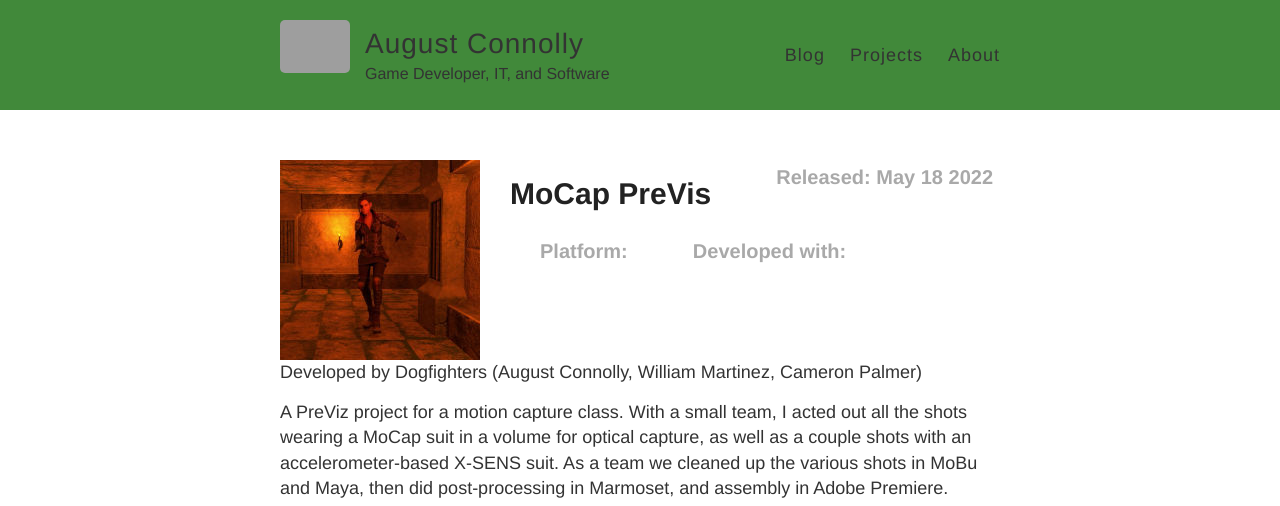
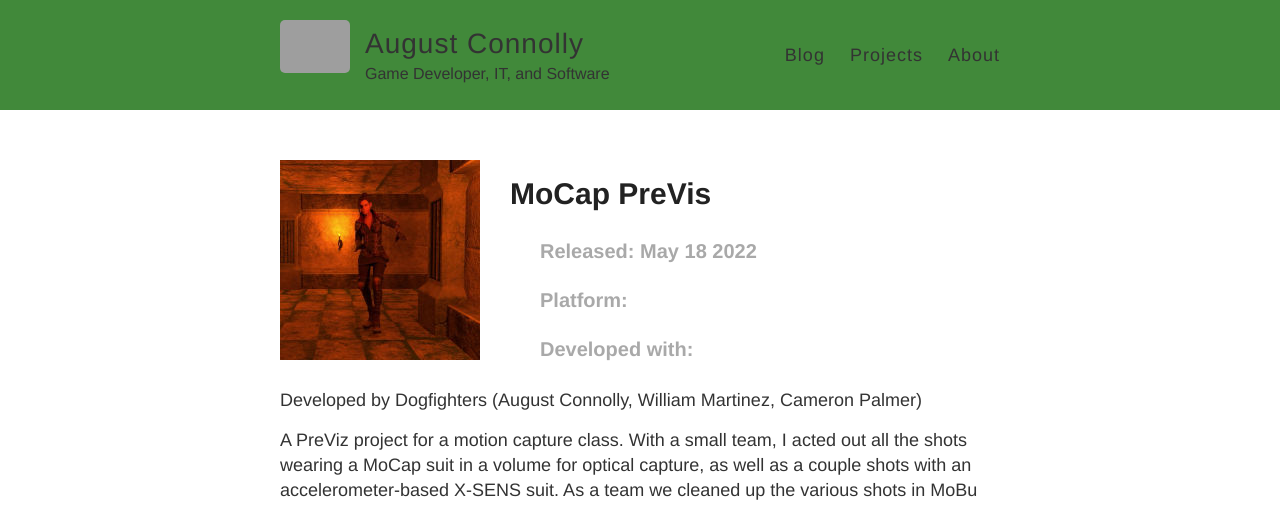
Before and after one commit to aconnolly2/aconnolly2.github.io, a Jekyll site: the page built from projects/previs.md, in a window 1280 px wide. Shown: the top 506 px of the page. Built offline with Jekyll 4.4.1, drawn with Linux system fonts in a browser that asks for light colours; grey boxes are pictures that could not be loaded.

Commit message:
Modified project page template for better two-column description layout. Adjusted MoCap video size for better aspect ratio.

```diff
--- a/_layouts/project.html
+++ b/_layouts/project.html
@@ -5,10 +5,12 @@
 <article class="project">
   <div class="project-title-div">
     <img class="project-title-thumbnail" src="/images/project-thumbnails/{{ page.thumbnail }}" />
-    <h1 class="project-title-text">{{ page.title }}</h1>
-    <h3 class="project-subtitle">{{ % if page.release-date % }}Released: {{ page.release-date }}{{ % endif % }}</h3>
-    <h3 class="project-subtitle">{{ % if page.platform }}Platform: {{ page.platform }}{{ % endif % }}</h3>
-    <h3 class="project-subtitle">{{ % if page.tech }}Developed with: {{ page.tech }}{{ % endif % }}</h3>
+    <div class="project-description-div">
+      <h1 class="project-title-text">{{ page.title }}</h1>
+      <h3 class="project-subtitle">{{ % if page.release-date % }}Released: {{ page.release-date }}{{ % endif % }}</h3>
+      <h3 class="project-subtitle">{{ % if page.platform }}Platform: {{ page.platform }}{{ % endif % }}</h3>
+      <h3 class="project-subtitle">{{ % if page.tech }}Developed with: {{ page.tech }}{{ % endif % }}</h3>
+    </div>
   </div>
 
   <div class="project-team-credit">
--- a/projects/previs.md
+++ b/projects/previs.md
@@ -9,4 +9,4 @@
 
 A PreViz project for a motion capture class. With a small team, I acted out all the shots wearing a MoCap suit in a volume for optical capture, as well as a couple shots with an accelerometer-based X-SENS suit. As a team we cleaned up the various shots in MoBu and Maya, then did post-processing in Marmoset, and assembly in Adobe Premiere.
 
-<iframe width="720" height="540" src="https://www.youtube.com/embed/RYmmxbLpTy8" frameborder="0" allowfullscreen="1" > </iframe>
+<iframe width="720" height="405" src="https://www.youtube.com/embed/RYmmxbLpTy8" frameborder="0" allowfullscreen="1" > </iframe>
--- a/style.scss
+++ b/style.scss
@@ -297,6 +297,10 @@
 // project page template
 //
 
+.project-description-div {
+  float: right;
+}
+
 .project-title-div {
   display: inline-block;
 }
@@ -306,14 +310,11 @@
 }
 
 .project-title-text {
-  display: inline-block;
-  vertical-align: top;
   margin-left: 1em;
   margin-top: 0.25em;
 }
 
 .project-subtitle {
-  display: inline-block;
   margin-left: 3em;
   color: darkgray;
   margin-top: 0;
```
